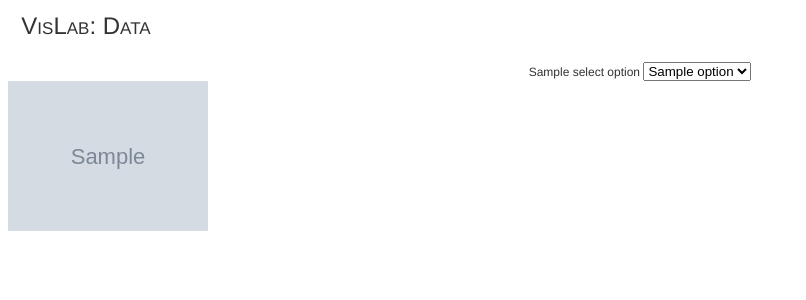
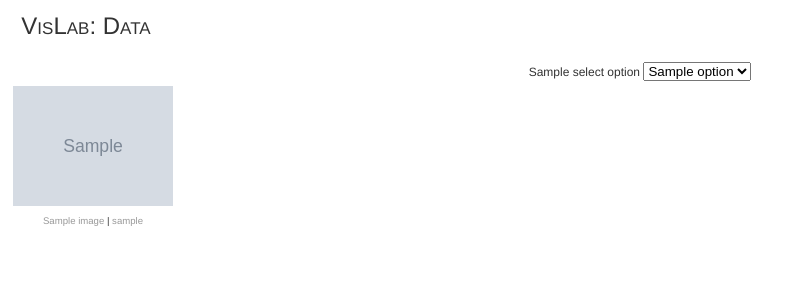
Before and after one commit to sergeyk/vislab, a Flask app: template ui/templates/data.html in a window 1280 px wide. Shown: the top 300 px of the page, without its empty margins (0-806 px from the left). Run offline with Flask 2, Linux system fonts and the light colour scheme; the template is opened without the code that fills it: most values are stand-ins (such as "Sample title", 1, 10 or a date in 2020); grey boxes marked "Sample" are stand-in pictures; parts of the project's set-up code (start-up, migrations or seed data) failed here and were passed over.

Commit message:
Added links to pin, board, and user.

```diff
--- a/ui/templates/data.html
+++ b/ui/templates/data.html
@@ -45,7 +45,16 @@
 
 <div class="images">
 {% for image in images %}
-    <img src="{{image.img}}" width="200px"/>
+    <div class="result">
+        <a href="{{image.pin_url}}">
+            <img src="{{image.img}}" width="160px" />
+        </a>
+        <div style="text-align: center;">
+            <a href="{{image.board_url}}">{{image.board_name}}</a>
+            |
+            <a href="{{image.user_url}}">{{image.username}}</a>
+        </div>
+    </div>
 {% endfor %}
 </div>
 
```
Also changed, not shown: ui/app.py (+14 -8 lines).
